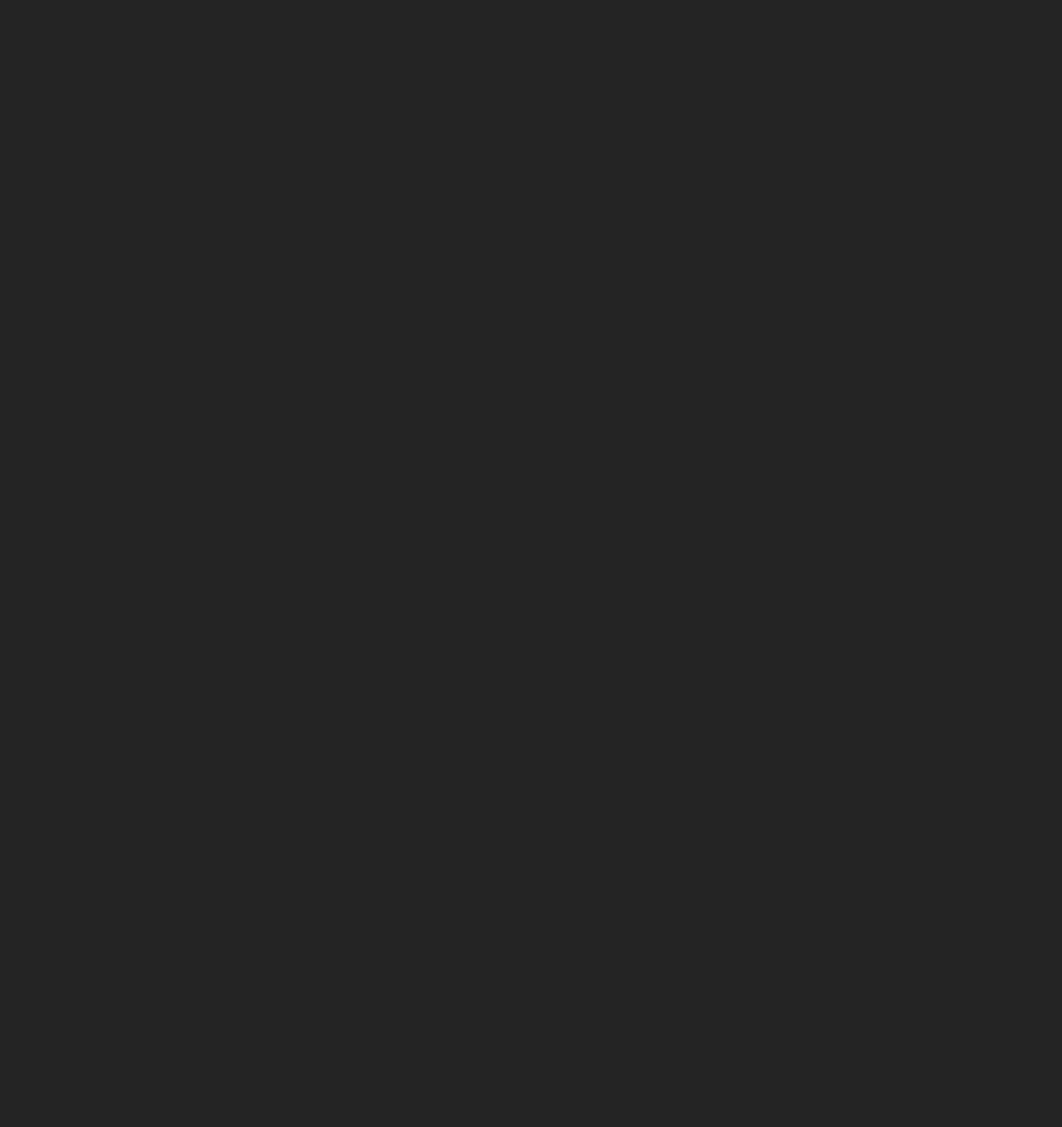
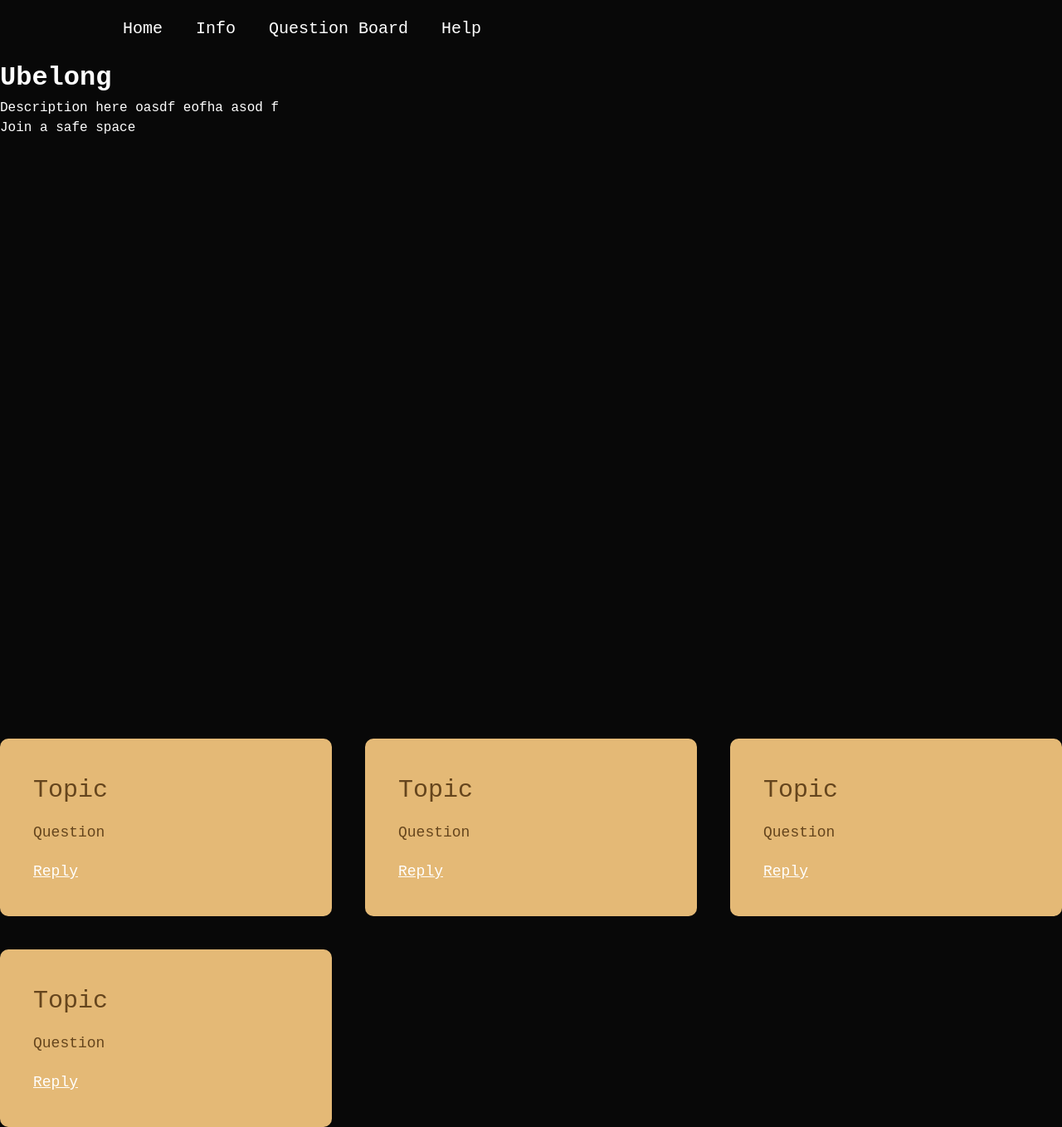
Before and after one commit to nguyenv119/treehouse, a React (Vite) app in the folder sase-hackathon/: page / in a window 1280 px wide. Shown: the whole page at 83% size. Before the commit the page ends 800 px from the top, so only its background shows below. Built offline with nearby package versions, Linux system fonts and the light colour scheme.

Commit message:
migrate website

```diff
--- a/sase-hackathon/src/App.css
+++ b/sase-hackathon/src/App.css
@@ -1,3 +1,27 @@
 #root {
 
 }
+
+
+*{
+    margin: 0;
+    padding: 0;
+    font-family: 'DM Mono', monospace;
+    box-sizing: border-box;
+
+}
+
+html{
+    scroll-behavior: smooth;
+}
+
+body{
+    background: #080808;
+    color: #fff;
+}
+
+/* ----------------- Landing Page ----------------- */
+.hero{
+	height: 100vh;
+	width: 100%;
+}
--- a/sase-hackathon/src/App.tsx
+++ b/sase-hackathon/src/App.tsx
@@ -1,12 +1,20 @@
-import { useState } from 'react'
 
+import Card from './components/card'
+import Header from './components/header'
 import './App.css'
+
 
 function App() {
 
 	return (
 		<>
-
+			<Header />
+			<div className="hero">
+				<h1>Ubelong</h1>
+				<p>Description here oasdf  eofha asod f</p>
+				<p>Join a safe space</p>
+			</div>
+			<Card />
 		</>
 	)
 }
--- /dev/null
+++ b/sase-hackathon/src/components/Card.module.css
@@ -0,0 +1,77 @@
+/* services section */
+#services{
+    padding: 30px 0;
+}
+
+.serviceList {
+  display: grid;
+  grid-template-columns: repeat(auto-fit, minmax(400px, 1fr));
+  grid-gap: 40px;
+  margin-top: 20px;
+}
+
+.serviceList .box1 {
+    background: #e4b976;
+    color: #65451d;
+}
+
+/* Box 2 */
+.serviceList .box2 {
+    background: #aebbba;
+    color: #3a4444;
+}
+
+/* Box 3 */
+.serviceList .box3 {
+    background: #bbb2ce;
+    color: #453b60;
+}
+
+.serviceList .box4 {
+    background: #b97c82;
+    color: #453b60;
+}
+
+.serviceList .box5 {
+    background: #779CDB;
+    color: #112342;
+}
+
+.serviceList .box6 {
+    background: #A5CBAF;
+    color: #233D2A;
+}
+
+/* Common styles for all boxes */
+.serviceList div {
+    padding: 40px;
+    font-size: 18px;
+    font-weight: 300;
+    border-radius: 10px;
+    transition: background 0.5s, transform 0.5s;
+}
+
+.serviceList div i{
+    font-size: 50px;
+    margin-bottom: 30px;
+}
+
+.serviceList div h2{
+    font-size: 30px;
+    font-weight: 500;
+    margin-bottom: 15px;
+}
+
+.serviceList div a{
+    text-decoration: none;
+    color: #fff;
+    font-size: 18px;
+    margin-top: 20px;
+    display: inline-block;
+    text-decoration: underline;
+}
+
+.serviceList div:hover{
+    background: #ff004f;
+    transform: translateY(-10px);
+}
--- /dev/null
+++ b/sase-hackathon/src/components/Card.tsx
@@ -0,0 +1,40 @@
+import styles from './Card.module.css'
+
+export default function Card() {
+	return (
+		<>
+			<div className={styles.container}>
+
+				<div className={styles.serviceList}>
+
+					<div className={styles.box1}>
+						{/* <i className="fa-solid fa-car"></i> */}
+						<h2>Topic</h2>
+						<p>Question</p>
+						<a href="">Reply</a>
+					</div>
+					<div className={styles.box1}>
+						{/* <i className="fa-solid fa-car"></i> */}
+						<h2>Topic</h2>
+						<p>Question</p>
+						<a href="">Reply</a>
+					</div>
+					<div className={styles.box1}>
+						{/* <i className="fa-solid fa-car"></i> */}
+						<h2>Topic</h2>
+						<p>Question</p>
+						<a href="">Reply</a>
+					</div>
+					<div className={styles.box1}>
+						{/* <i className="fa-solid fa-car"></i> */}
+						<h2>Topic</h2>
+						<p>Question</p>
+						<a href="">Reply</a>
+					</div>
+
+
+				</div>
+			</div>
+		</>
+	)
+}
--- /dev/null
+++ b/sase-hackathon/src/components/Header.module.css
@@ -0,0 +1,80 @@
+
+#header{
+    width: 100%;
+    height: 100vh;
+    background-image: url('images/forestBackground.jpg');
+    background-size: cover;
+    background-position: center;
+}
+
+.container{
+    padding: 10px 10%;
+}
+
+nav{
+    display: flex;
+    align-items: center;
+    top: 200px;
+    left: 200px;
+    justify-content: space-between;
+    flex-wrap: wrap;
+}
+
+.logo{
+    width: 140px;
+}
+
+nav ul li{
+    display: inline-block;
+    list-style: none;
+    margin: 10px 20px;
+}
+
+nav ul li a{
+    color: #fff;
+    text-decoration: none;
+    font-size: 20px;
+    position: relative;
+}
+
+nav ul li a::after{
+    content: '';
+    width: 0;
+    height: 3px;
+    background: #ff004f;
+    position: absolute;
+    left: 0;
+    bottom: -6px;
+    transition: 0.5s;
+}
+
+nav ul li a:hover::after{
+    width: 100%;
+}
+
+
+.header-text{
+    margin-top: 20%;
+    font-size: 25px;
+    overflow: hidden;
+}
+
+
+.header-text h1 {
+    display: inline-block;
+    font-size: 35px;
+    margin-top: 10px;
+    overflow: hidden;
+    /* Ensures the content is not revealed until the animation */
+    border-right: .10em solid #ff004f;
+    /* The typwriter cursor */
+    white-space: nowrap;
+    /* Keeps the content on a single line */
+    margin: 0 auto;
+    /* Gives that scrolling effect as the typing happens */
+    letter-spacing: .15em;
+    /* Adjust as needed */
+    animation:
+        typing 3s steps(40, end),
+        blink-caret .75s step-end infinite;
+}
--- /dev/null
+++ b/sase-hackathon/src/components/Header.tsx
@@ -0,0 +1,20 @@
+import styles from './Header.module.css'
+
+export default function Header() {
+	return (
+		<>
+			<div className={styles.header}>
+				<div className={styles.container}>
+					<nav>
+						<ul id="sidemenu">
+							<li><a href="#header">Home</a></li>
+							<li><a href="#Info">Info</a></li>
+							<li><a href="#QBoard">Question Board</a></li>
+							<li><a href="#contact">Help</a></li>
+						</ul>
+					</nav>
+				</div>
+			</div>
+		</>
+	)
+}
--- a/sase-hackathon/src/index.css
+++ b/sase-hackathon/src/index.css
@@ -5,7 +5,7 @@
 
   color-scheme: light dark;
   color: rgba(255, 255, 255, 0.87);
-  background-color: #242424;
+  background-color: ;
 
   font-synthesis: none;
   text-rendering: optimizeLegibility;
```
